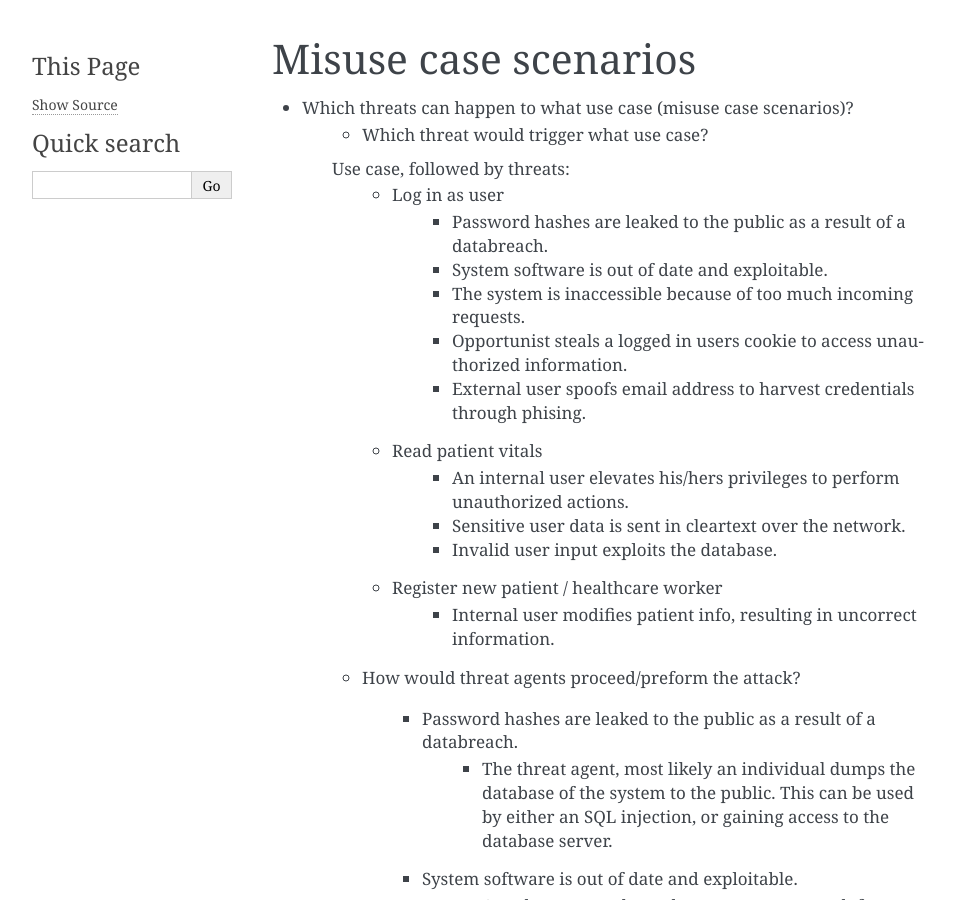
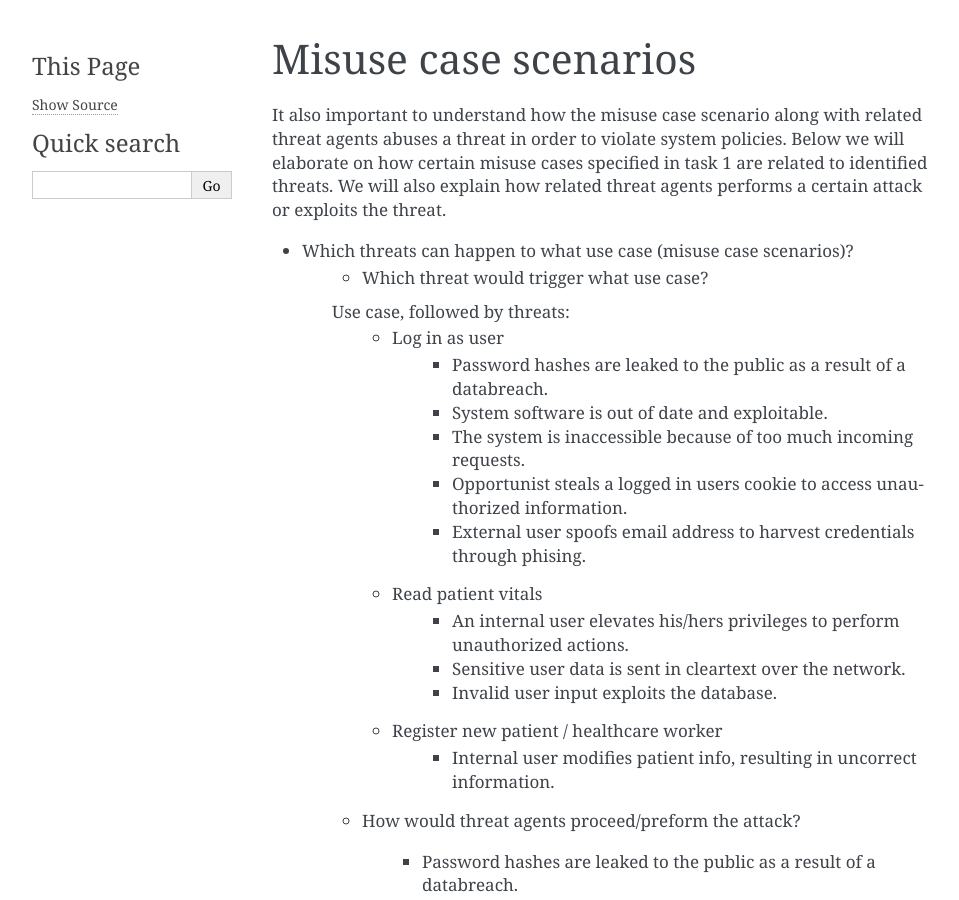
Before and after one commit to SteinarVrenne/school_imt3501, a Sphinx documentation site: the page built from task2/source/pages/02_Misuse_Case_Scenarious.rst, in a window 1280 px wide and 900 px high. Shown: the whole window, without its empty margins (148-1107 px from the left). Built offline with Sphinx 7.4.7, drawn with Linux system fonts in a browser that asks for light colours.

Commit message:
intro threat del 2

```diff
--- a/task2/source/pages/02_Misuse_Case_Scenarious.rst
+++ b/task2/source/pages/02_Misuse_Case_Scenarious.rst
@@ -1,5 +1,11 @@
 Misuse case scenarios
----------------------
+=====================
+
+It also important to understand how the misuse case scenario along with related
+threat agents abuses a threat in order to violate system policies. Below we will
+elaborate on how certain misuse cases specified in task 1 are related to identified
+threats. We will also explain how related threat agents performs a certain attack
+or exploits the threat.
 
 - Which threats can happen to what use case (misuse case scenarios)?
     - Which threat would trigger what use case?
```
